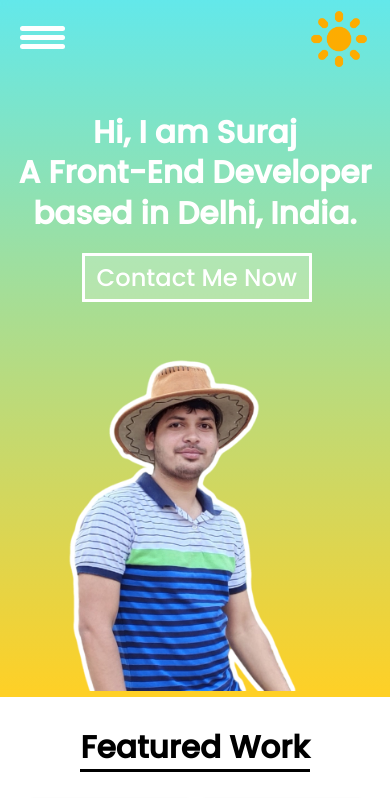
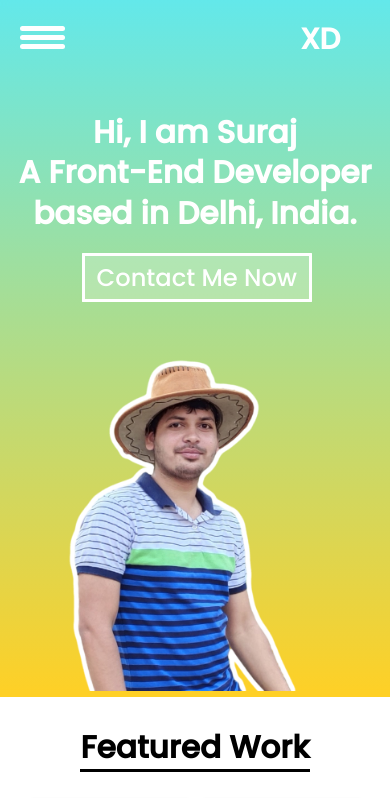
Before and after one commit to dubeysuraj864/My-Portfolio, a Vue app: page / in a window 390 px wide. Shown: the top 798 px of the page. Built offline with nearby package versions, Linux system fonts and the light colour scheme; grey boxes are pictures that could not be loaded; a web font is replaced by a local one.

Commit message:
menu added

```diff
--- a/src/components/Navbar.vue
+++ b/src/components/Navbar.vue
@@ -1,7 +1,10 @@
 <template>
   <div class="navbar">
     <nav>
-      <div class="logo"><img src="../assets/logo.png" alt=""></div>
+      <div class="logo">
+       XD
+        <!-- <img src="../assets/logo.png" alt=""> -->
+        </div>
       <div class="menu">
         <MenuBar />
       </div>
@@ -82,7 +85,7 @@
   }
   .logo {
     position: absolute;
-    top: 0vh;
+    top: 2vh;
     left: 77vw;
     font-size: 7.5vw;
   }
```
